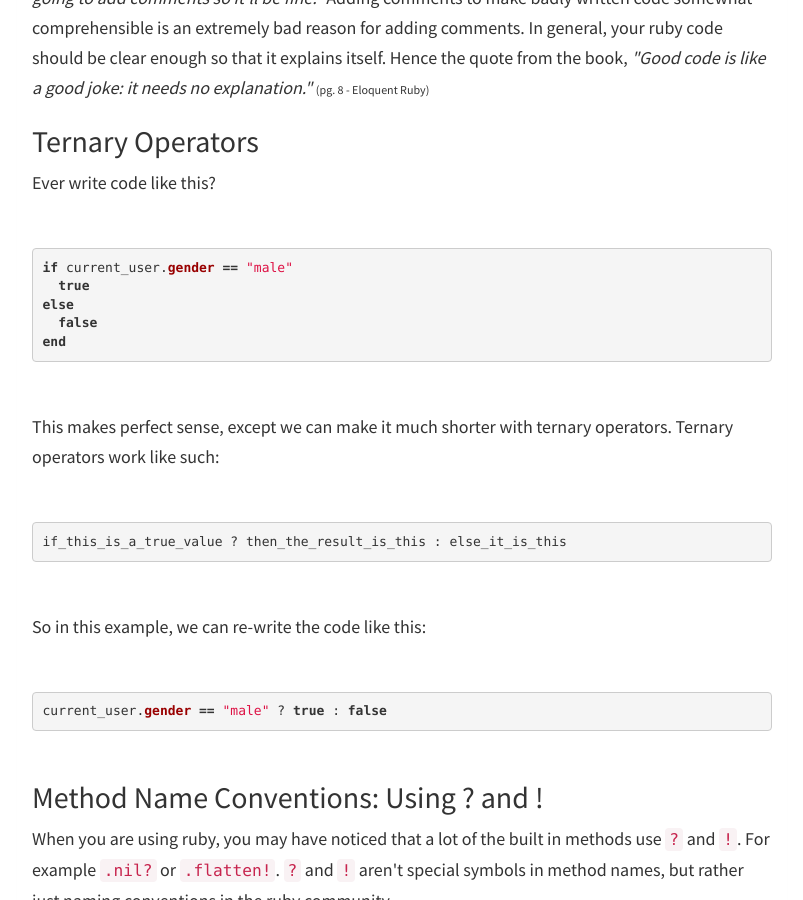
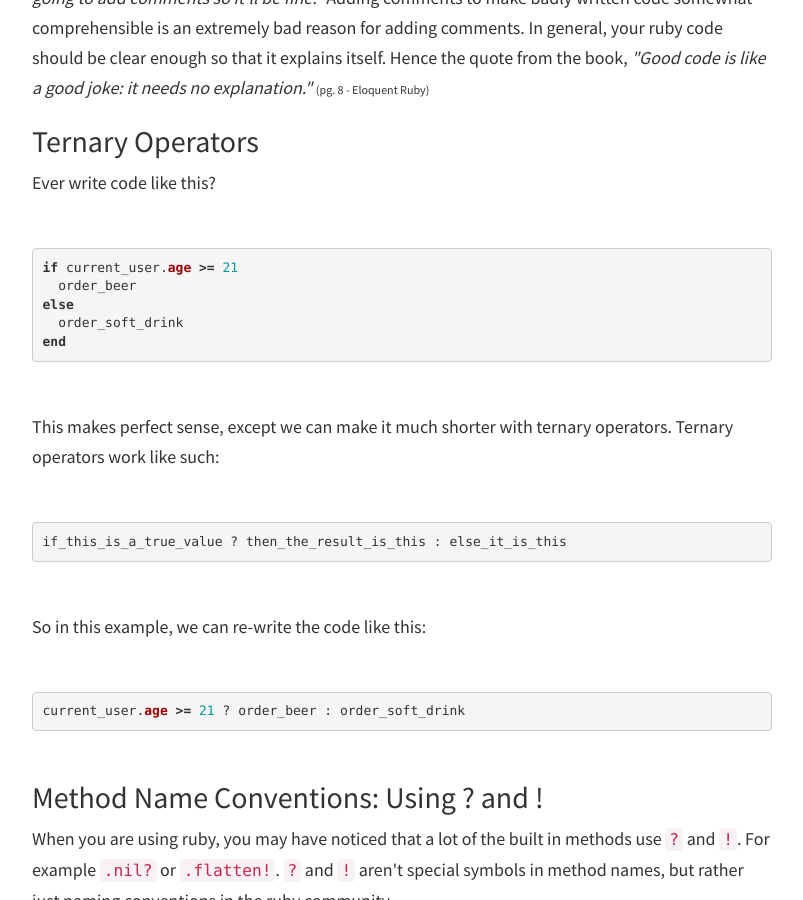
Before and after one commit to poudelmadhav/takehiromouri.github.io, a Jekyll site: the page built from _posts/2016-2-20-5-tips-for-beginners-to-write-better-ruby-code-instantly.md, in a window 1280 px wide and 900 px high, scrolled down 536 px. Shown: the whole window, without its empty margins (238-1041 px from the left). Built offline with Jekyll 4.4.1, drawn with Linux system fonts in a browser that asks for light colours; nearby versions of some CDN libraries; Markdown is read by kramdown in place of the engine named in the settings; comment, search, counter and statistics services are not loaded.

Commit message:
change article example

```diff
--- a/_posts/2016-2-20-5-tips-for-beginners-to-write-better-ruby-code-instantly.md
+++ b/_posts/2016-2-20-5-tips-for-beginners-to-write-better-ruby-code-instantly.md
@@ -22,10 +22,10 @@ title: 5 Tips for Beginners to Write Better Ruby Code Instantly
 </p>
 
 {% highlight ruby %}
-if current_user.gender == "male"
-  true
+if current_user.age >= 21
+  order_beer
 else
-  false
+  order_soft_drink
 end
 {% endhighlight %}
 
@@ -42,7 +42,7 @@ if_this_is_a_true_value ? then_the_result_is_this : else_it_is_this
 </p>
 
 {% highlight ruby %}
-current_user.gender == "male" ? true : false
+current_user.age >= 21 ? order_beer : order_soft_drink
 {% endhighlight %}
 
 <h2>Method Name Conventions: Using ? and !</h2>
```
Also changed, not shown: 3 other files.
